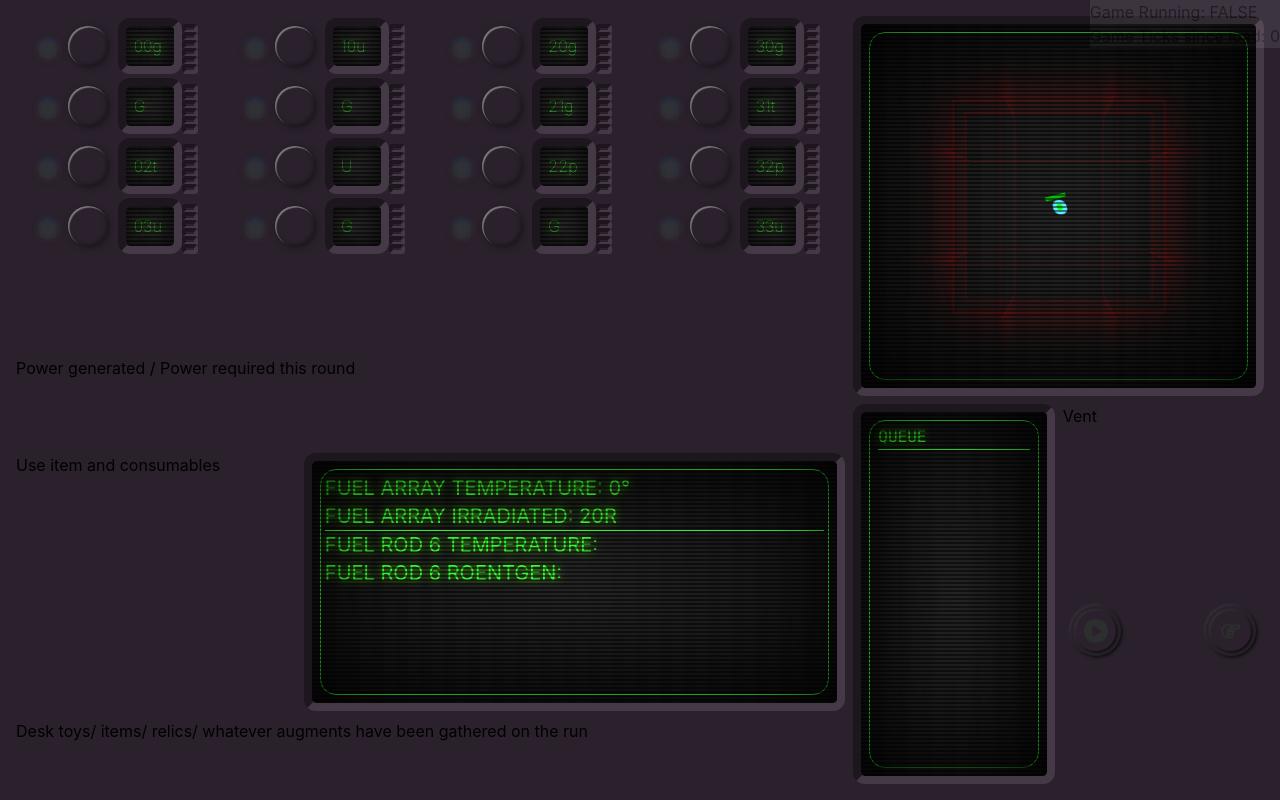
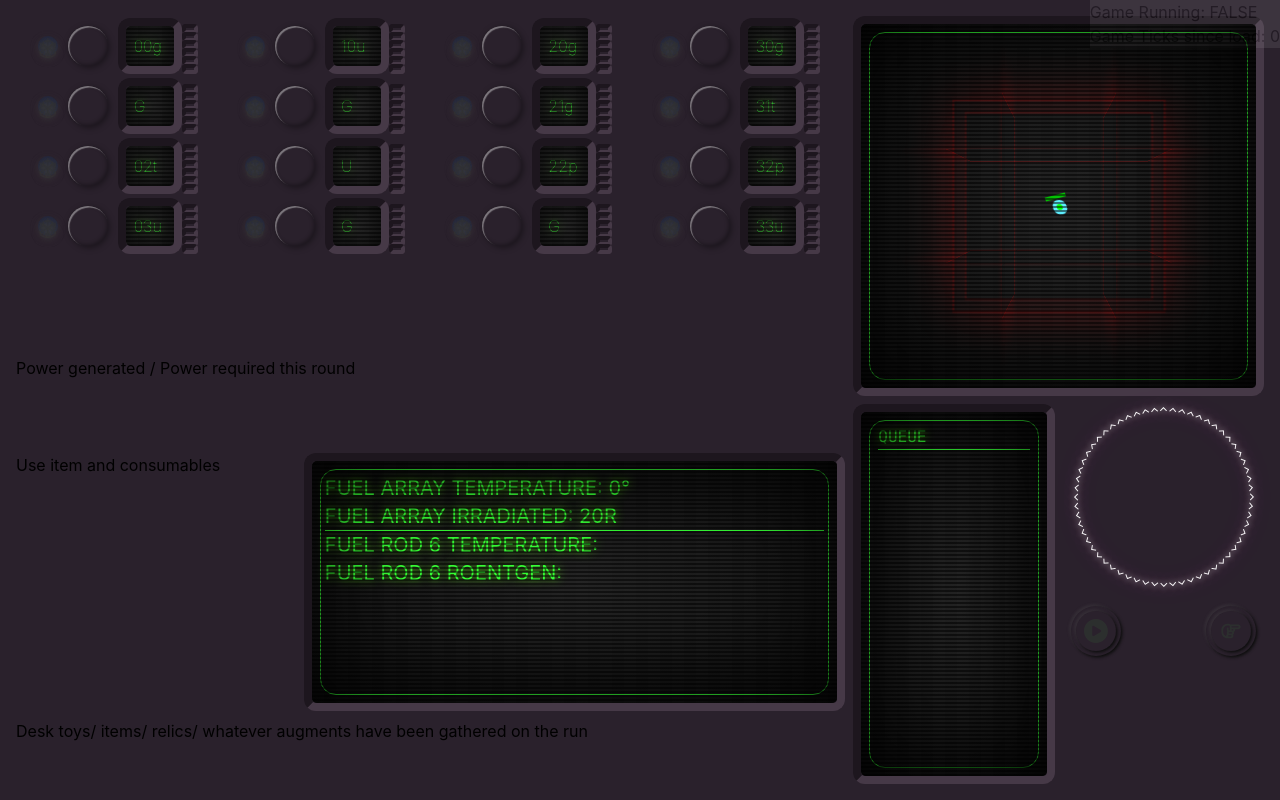
Before and after one commit to christophercurtisdev/ReactorSim, a React (Vite) app: page / in a window 1280 px wide. Built offline with nearby package versions, Linux system fonts and the light colour scheme.

Commit message:
Analogue clock would be cool right

```diff
--- a/src/App.css
+++ b/src/App.css
@@ -6,3 +6,4 @@
 @import "./css/KnobSwitch.css";
 @import "./css/Fonts.css";
 @import "./css/SpinningIcon.css";
+@import "./css/Clock.css";
--- /dev/null
+++ b/src/Components/ControlPanels/ClockComponent.tsx
@@ -0,0 +1,10 @@
+export default function ClockComponent() {
+    let increments = [];
+    for (let index = 0; index < 60; index++) {
+        increments.push(<div className="clock-increment text-xs text-neon-pink">&#x2303;</div>);
+    }
+    let content = (<div className="clock">
+            {increments}
+    </div>)
+    return (content);
+}
--- a/src/Components/GameComponent.tsx
+++ b/src/Components/GameComponent.tsx
@@ -5,6 +5,7 @@ import Game from '../Core/Game';
 import { useEffect } from 'react';
 import QueuedActionsComponent from './ControlPanels/QueuedActionsComponent';
 import ReactorStatusComponent from './ControlPanels/ReactorStatusComponent';
+import ClockComponent from './ControlPanels/ClockComponent';
 
 export default function GameComponent() {
   useEffect(() => {
@@ -30,7 +31,7 @@ export default function GameComponent() {
         <QueuedActionsComponent />
       </div>
       <div className="row-span-8 col-span-8 p-1">
-          Vent
+          <ClockComponent />
       </div>
       <div className="row-span-11 col-span-11 p-1">Use item and consumables</div>
       <div className="row-span-11 col-span-21 p-1">
--- /dev/null
+++ b/src/css/Clock.css
@@ -0,0 +1,202 @@
+.clock {
+    width: 100%;
+    height: 100%;
+    position: relative;
+}
+
+.clock-increment {
+    height: 100%;
+    position: absolute;
+    left: 0;
+    right: 0;
+    margin-inline: auto;
+    width: fit-content;
+}
+
+
+/* To be clear, I did this by hand specifically beacuse this is exactly how SCSS compiles a for loop */
+.clock-increment:nth-of-type(1) {
+    transform: rotateZ(calc(6deg * 1));
+}
+.clock-increment:nth-of-type(2) {
+    transform: rotateZ(calc(6deg * 2));
+}
+.clock-increment:nth-of-type(3) {
+    transform: rotateZ(calc(6deg * 3));
+}
+.clock-increment:nth-of-type(4) {
+    transform: rotateZ(calc(6deg * 4));
+}
+.clock-increment:nth-of-type(5) {
+    transform: rotateZ(calc(6deg * 5));
+}
+.clock-increment:nth-of-type(6) {
+    transform: rotateZ(calc(6deg * 6));
+}
+.clock-increment:nth-of-type(7) {
+    transform: rotateZ(calc(6deg * 7));
+}
+.clock-increment:nth-of-type(8) {
+    transform: rotateZ(calc(6deg * 8));
+}
+.clock-increment:nth-of-type(9) {
+    transform: rotateZ(calc(6deg * 9));
+}
+.clock-increment:nth-of-type(10) {
+    transform: rotateZ(calc(6deg * 10));
+}
+
+.clock-increment:nth-of-type(11) {
+    transform: rotateZ(calc(6deg * 11));
+}
+.clock-increment:nth-of-type(12) {
+    transform: rotateZ(calc(6deg * 12));
+}
+.clock-increment:nth-of-type(13) {
+    transform: rotateZ(calc(6deg * 13));
+}
+.clock-increment:nth-of-type(14) {
+    transform: rotateZ(calc(6deg * 14));
+}
+.clock-increment:nth-of-type(15) {
+    transform: rotateZ(calc(6deg * 15));
+}
+.clock-increment:nth-of-type(16) {
+    transform: rotateZ(calc(6deg * 16));
+}
+.clock-increment:nth-of-type(17) {
+    transform: rotateZ(calc(6deg * 17));
+}
+.clock-increment:nth-of-type(18) {
+    transform: rotateZ(calc(6deg * 18));
+}
+.clock-increment:nth-of-type(19) {
+    transform: rotateZ(calc(6deg * 19));
+}
+.clock-increment:nth-of-type(20) {
+    transform: rotateZ(calc(6deg * 20));
+}
+
+.clock-increment:nth-of-type(21) {
+    transform: rotateZ(calc(6deg * 21));
+}
+.clock-increment:nth-of-type(22) {
+    transform: rotateZ(calc(6deg * 22));
+}
+.clock-increment:nth-of-type(23) {
+    transform: rotateZ(calc(6deg * 23));
+}
+.clock-increment:nth-of-type(24) {
+    transform: rotateZ(calc(6deg * 24));
+}
+.clock-increment:nth-of-type(25) {
+    transform: rotateZ(calc(6deg * 25));
+}
+.clock-increment:nth-of-type(26) {
+    transform: rotateZ(calc(6deg * 26));
+}
+.clock-increment:nth-of-type(27) {
+    transform: rotateZ(calc(6deg * 27));
+}
+.clock-increment:nth-of-type(28) {
+    transform: rotateZ(calc(6deg * 28));
+}
+.clock-increment:nth-of-type(29) {
+    transform: rotateZ(calc(6deg * 29));
+}
+.clock-increment:nth-of-type(30) {
+    transform: rotateZ(calc(6deg * 30));
+}
+
+.clock-increment:nth-of-type(31) {
+    transform: rotateZ(calc(6deg * 31));
+}
+.clock-increment:nth-of-type(32) {
+    transform: rotateZ(calc(6deg * 32));
+}
+.clock-increment:nth-of-type(33) {
+    transform: rotateZ(calc(6deg * 33));
+}
+.clock-increment:nth-of-type(34) {
+    transform: rotateZ(calc(6deg * 34));
+}
+.clock-increment:nth-of-type(35) {
+    transform: rotateZ(calc(6deg * 35));
+}
+.clock-increment:nth-of-type(36) {
+    transform: rotateZ(calc(6deg * 36));
+}
+.clock-increment:nth-of-type(37) {
+    transform: rotateZ(calc(6deg * 37));
+}
+.clock-increment:nth-of-type(38) {
+    transform: rotateZ(calc(6deg * 38));
+}
+.clock-increment:nth-of-type(39) {
+    transform: rotateZ(calc(6deg * 39));
+}
+.clock-increment:nth-of-type(40) {
+    transform: rotateZ(calc(6deg * 40));
+}
+
+.clock-increment:nth-of-type(41) {
+    transform: rotateZ(calc(6deg * 41));
+}
+.clock-increment:nth-of-type(42) {
+    transform: rotateZ(calc(6deg * 42));
+}
+.clock-increment:nth-of-type(43) {
+    transform: rotateZ(calc(6deg * 43));
+}
+.clock-increment:nth-of-type(44) {
+    transform: rotateZ(calc(6deg * 44));
+}
+.clock-increment:nth-of-type(45) {
+    transform: rotateZ(calc(6deg * 45));
+}
+.clock-increment:nth-of-type(46) {
+    transform: rotateZ(calc(6deg * 46));
+}
+.clock-increment:nth-of-type(47) {
+    transform: rotateZ(calc(6deg * 47));
+}
+.clock-increment:nth-of-type(48) {
+    transform: rotateZ(calc(6deg * 48));
+}
+.clock-increment:nth-of-type(49) {
+    transform: rotateZ(calc(6deg * 49));
+}
+.clock-increment:nth-of-type(50) {
+    transform: rotateZ(calc(6deg * 50));
+}
+
+.clock-increment:nth-of-type(51) {
+    transform: rotateZ(calc(6deg * 51));
+}
+.clock-increment:nth-of-type(52) {
+    transform: rotateZ(calc(6deg * 52));
+}
+.clock-increment:nth-of-type(53) {
+    transform: rotateZ(calc(6deg * 53));
+}
+.clock-increment:nth-of-type(54) {
+    transform: rotateZ(calc(6deg * 54));
+}
+.clock-increment:nth-of-type(55) {
+    transform: rotateZ(calc(6deg * 55));
+}
+.clock-increment:nth-of-type(56) {
+    transform: rotateZ(calc(6deg * 56));
+}
+.clock-increment:nth-of-type(57) {
+    transform: rotateZ(calc(6deg * 57));
+}
+.clock-increment:nth-of-type(58) {
+    transform: rotateZ(calc(6deg * 58));
+}
+.clock-increment:nth-of-type(59) {
+    transform: rotateZ(calc(6deg * 59));
+}
+.clock-increment:nth-of-type(60) {
+    transform: rotateZ(calc(6deg * 60));
+}
```
